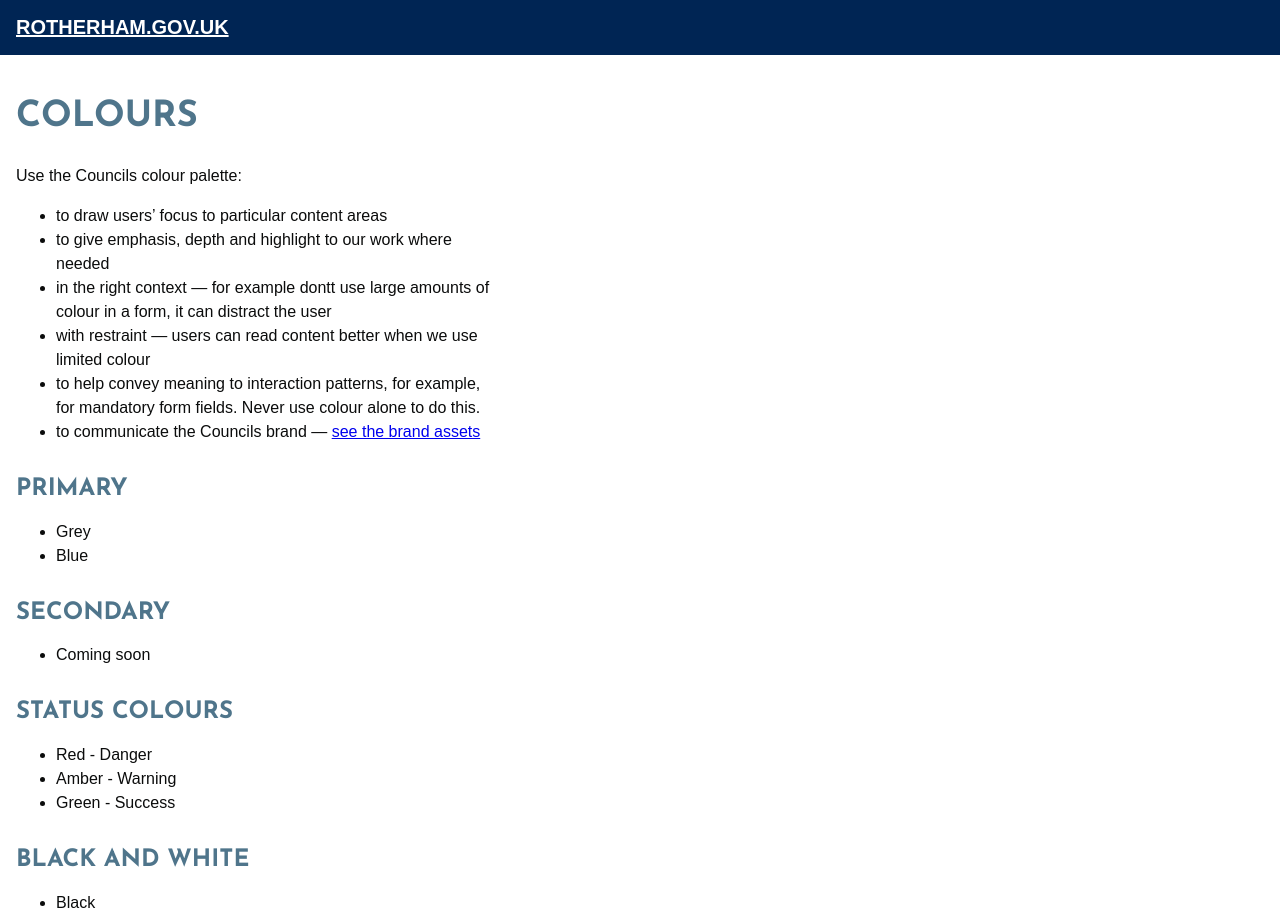
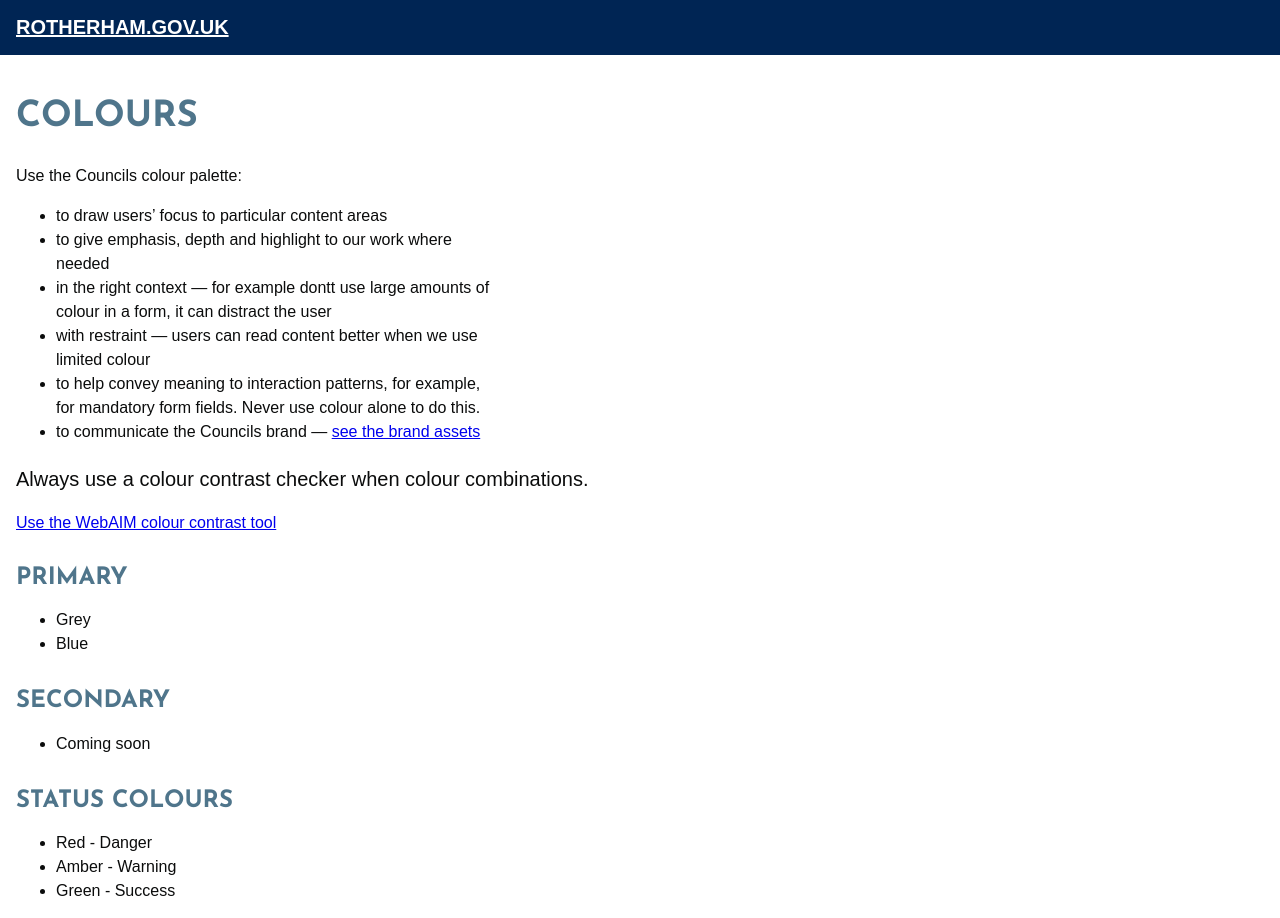
Before and after one commit to rothgov/design-manual, a Jekyll site: the page built from colours.html, in a window 1280 px wide. Shown: the top 918 px of the page. Built offline with Jekyll 4.4.1, drawn with Linux system fonts in a browser that asks for light colours; some web fonts are replaced.

Commit message:
Update colours.html

```diff
--- a/colours.html
+++ b/colours.html
@@ -16,6 +16,8 @@ layout: default
       <li>to communicate the Councils brand — <a href="/assets.html">see the brand assets</a>
       </li>
     </ul>
+    <p class="lh-copy f4">Always use a colour contrast checker when colour combinations.</p>
+    <p><a href="https://webaim.org/resources/contrastchecker/">Use the WebAIM colour contrast tool</a></p>
     <h3 class="f3 josefin ttu mt4 mb0 grey-5">Primary</h3>
     <ul class="lh-copy">
       <li>Grey</li>
```
